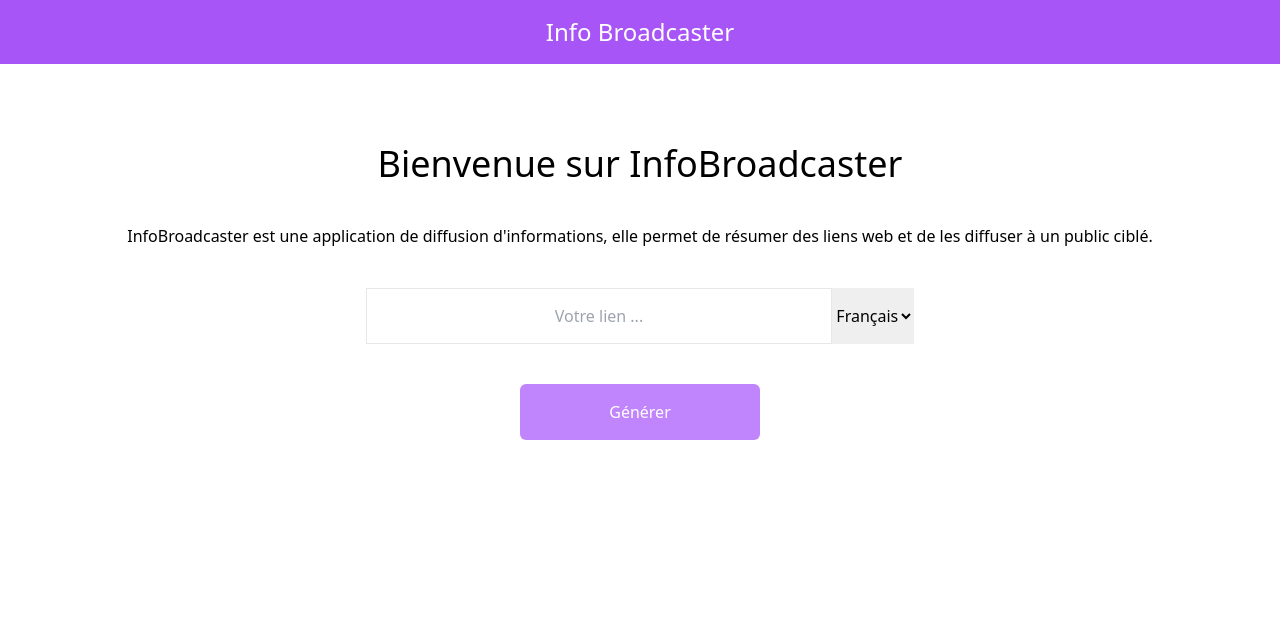
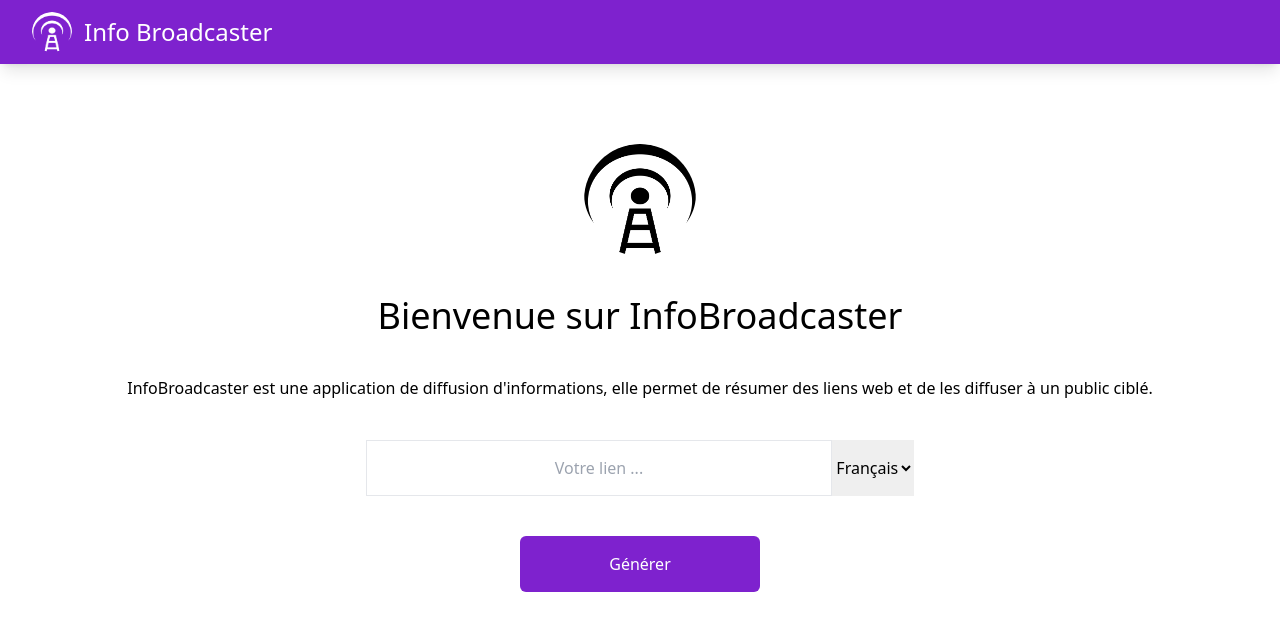
Before and after one commit to Info-Broadcaster/backend, a React (Vite) app in the folder Broadcast_Front_End/: page / in a window 1280 px wide. Shown: the top 630 px of the page. Built offline with nearby package versions, Linux system fonts and the light colour scheme.

Commit message:
Style: Amélioration graphique

```diff
--- a/Broadcast_Front_End/index.html
+++ b/Broadcast_Front_End/index.html
@@ -2,7 +2,7 @@
 <html lang="en">
   <head>
     <meta charset="UTF-8" />
-    <link rel="icon" type="image/svg+xml" href="/vite.svg" />
+    <link rel="icon" type="image/svg+xml" href="/logo1.png" />
     <meta name="viewport" content="width=device-width, initial-scale=1.0" />
     <title>Info Broadcaster</title>
   </head>
--- a/Broadcast_Front_End/src/App.jsx
+++ b/Broadcast_Front_End/src/App.jsx
@@ -25,6 +25,7 @@ function App() {
   return (
     <PageLayer>
       <div className="flex flex-col w-full items-center gap-10">
+        <img src="/logo1.png" className="rounded-full h-28 w-28" />
         <h1 className="text-4xl">Bienvenue sur InfoBroadcaster</h1>
         <p>
           InfoBroadcaster est une application de diffusion d'informations, elle
--- a/Broadcast_Front_End/src/Edition.jsx
+++ b/Broadcast_Front_End/src/Edition.jsx
@@ -13,6 +13,7 @@ export default function Edition() {
   const [content, setContent] = useState("");
   const [theme, setTheme] = useState([]);
   const [isLoading, setIsLoading] = useState(true);
+  const [isError, setIsError] = useState(false);
   const isDebugMode = false;
 
   useEffect(() => {
@@ -30,6 +31,7 @@ export default function Edition() {
           setSubject(response.data.data.title);
           setTheme(response.data.data.themes);
           if (response.data.status === "error") {
+            setIsError(true);
             console.error(response.data.message);
             return;
           }
@@ -48,12 +50,16 @@ export default function Edition() {
 
   return (
     <PageLayer title="Edition">
-      <DisplayFlag flagCode={lang} />
       <div className="py-10">{/* <SnackBar /> */}</div>
       {isLoading ? (
-        <Spinner />
+        <div className="flex justify-center items-center flex-col gap-4 ">
+          <Spinner />
+          {/* eslint-disable-next-line react/no-unescaped-entities */}
+          <span>Génération de l'article en cours...</span>
+        </div>
       ) : (
         <div className="flex w-full flex-col gap-5">
+          <DisplayFlag flagCode={lang} />
           <InputLabel label="Lien" value={link} disabled={true} />
           <InputLabel
             label="Titre de l'article"
--- a/Broadcast_Front_End/src/Header.jsx
+++ b/Broadcast_Front_End/src/Header.jsx
@@ -2,8 +2,12 @@ import { Link } from "react-router-dom";
 
 export default function Header() {
   return (
-    <header className="flex h-[8vh] w-full bg-purple-500 items-center justify-center">
-      <Link to={"/"}>
+    <header className="flex h-[8vh] w-full bg-purple-700 items-center justify-start px-8 shadow-lg">
+      <Link to={"/"} className="flex items-center justify-center gap-3">
+        <img
+          src="/logo1.png"
+          className="rounded-full h-10 w-10 filter invert brightness-0"
+        />
         <div className="text-white text-2xl">Info Broadcaster</div>
       </Link>
     </header>
--- a/Broadcast_Front_End/src/components/Button.jsx
+++ b/Broadcast_Front_End/src/components/Button.jsx
@@ -1,7 +1,7 @@
 export default function Button({ children, callback }) {
   return (
     <button
-      className="bg-purple-400 w-60 h-14 rounded-md text-white"
+      className="bg-purple-700 w-60 h-14 rounded-md text-white"
       onClick={callback}
     >
       {children}
--- a/Broadcast_Front_End/src/components/Spinner.jsx
+++ b/Broadcast_Front_End/src/components/Spinner.jsx
@@ -1,5 +1,11 @@
 import "./spinner.css";
 
 export default function Spinner() {
-  return <div className="loader"></div>;
+  // return <div className="loader"></div>;
+  return (
+    <div className="relative flex justify-center items-center">
+      <div className="absolute animate-spin rounded-full h-32 w-32 border-t-4 border-b-4 border-purple-500"></div>
+      <img src="/logo1.png" className="rounded-full h-16 w-16 m-12" />
+    </div>
+  );
 }
```
Also changed, not shown: Broadcast_Front_End/public/logo.png (added), Broadcast_Front_End/public/logo1.png (added).
